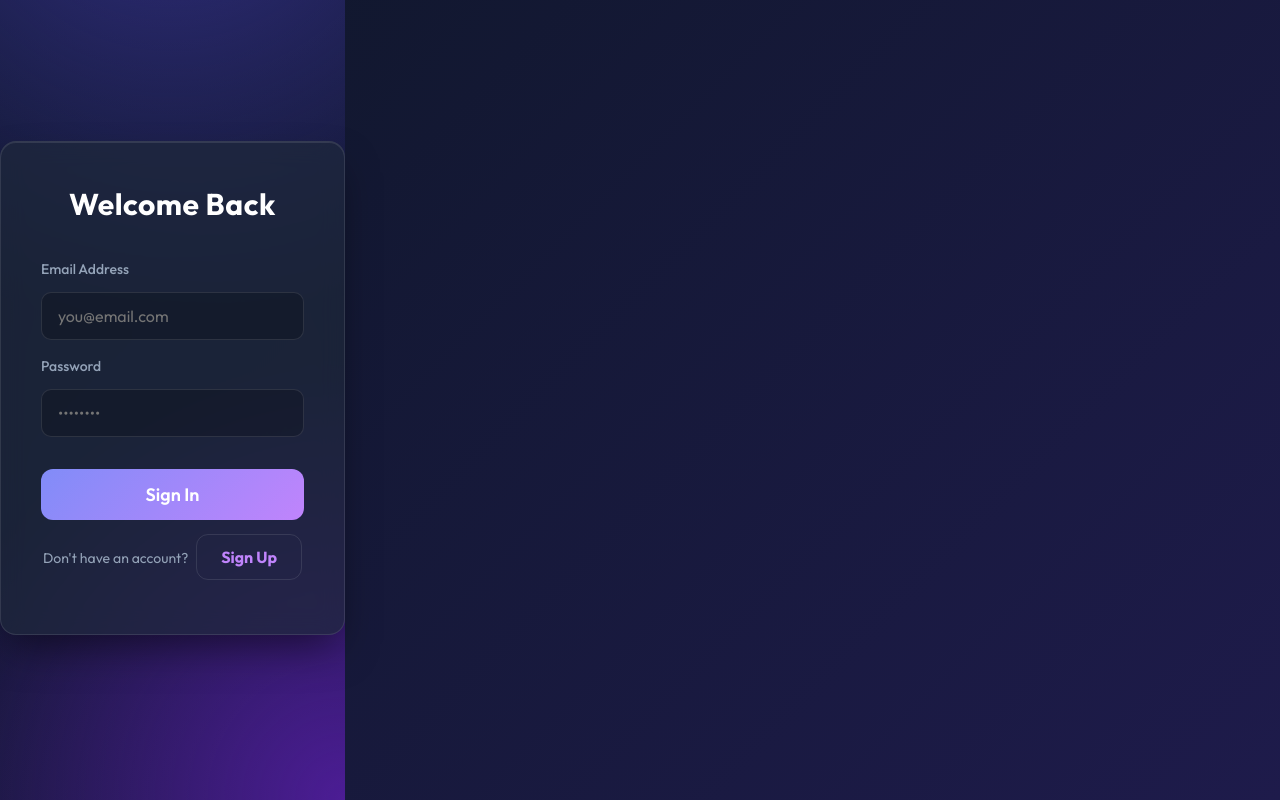
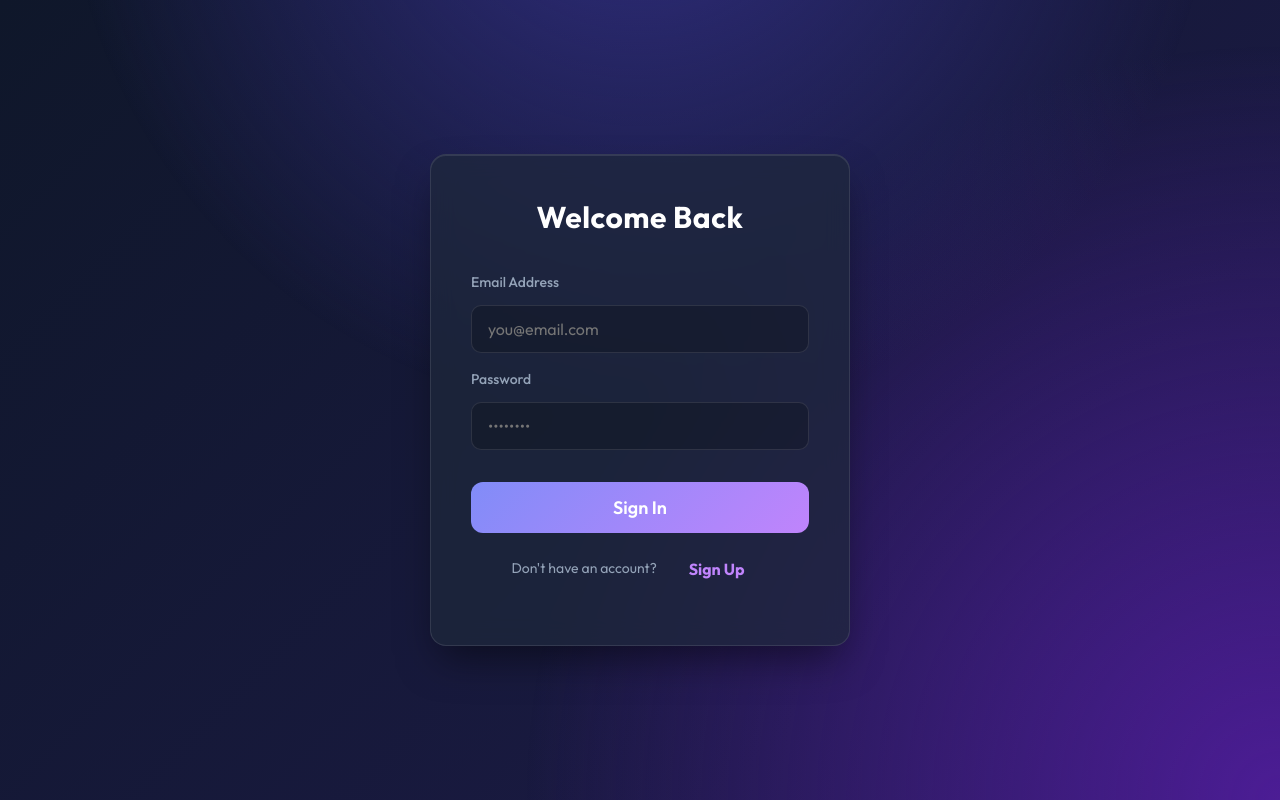
Before and after one commit to Neha-Sharmaaa/SESDproject, a React (Vite) app in the folder frontend/: page /login in a window 1280 px wide. Built offline with nearby package versions, Linux system fonts and the light colour scheme; the HTML template or start-up script is replaced by a standard one.

Commit message:
style: refactor login page layout with new auth container styles and wrapper structure

```diff
--- a/frontend/src/index.css
+++ b/frontend/src/index.css
@@ -226,7 +226,9 @@ nav {
 .text-green-700 { color: #10b981; }
 .text-orange-600 { color: #f59e0b; }
 
-.bg-transparent { background-color: transparent; }
+.bg-transparent { background-color: transparent !important; }
+.border-none { border: none !important; }
+
 .bg-indigo-600 { background-color: var(--primary); }
 .bg-indigo-700 { background-color: var(--primary-hover); }
 .bg-red-100 { background-color: rgba(239, 68, 68, 0.1); color: #fca5a5; border: 1px solid rgba(239, 68, 68, 0.2); }
@@ -253,5 +255,19 @@ nav {
 .transition { transition: all 0.3s ease; }
 
 .z-10 { z-index: 10; }
-
+.auth-container {
+  position: absolute;
+  top: 0; left: 0; right: 0; bottom: 0;
+  display: flex !important;
+  justify-content: center !important;
+  align-items: center !important;
+  background: radial-gradient(circle at 50% -20%, #312e81 0%, transparent 50%),
+              radial-gradient(circle at 100% 100%, #4c1d95 0%, transparent 50%) !important;
+}
+.auth-wrapper {
+  width: 100%;
+  display: flex;
+  justify-content: center;
+  padding: 1rem;
+}
 .fill-white { fill: var(--bg-dark); }
--- a/frontend/src/pages/Login.tsx
+++ b/frontend/src/pages/Login.tsx
@@ -25,7 +25,8 @@ export default function Login() {
 
   return (
     <div className="auth-container">
-      <div className="card w-full" style={{ maxWidth: '420px', padding: '2.5rem' }}>
+      <div className="auth-wrapper">
+        <div className="card w-full" style={{ maxWidth: '420px', padding: '2.5rem', margin: 0 }}>
           <h2 className="text-3xl font-bold mb-8 text-center" style={{ letterSpacing: '0.5px' }}>
             {isLogin ? 'Welcome Back' : 'Create Account'}
           </h2>
@@ -70,7 +71,7 @@ export default function Login() {
             </button>
           </form>
 
-        <p className="mt-8 text-center text-sm text-gray">
+          <p className="mt-8 text-center text-sm text-gray flex justify-center items-center">
             {isLogin ? "Don't have an account?" : "Already have an account?"}
             <button
               type="button"
@@ -83,5 +84,6 @@ export default function Login() {
           </p>
         </div>
       </div>
+    </div>
   );
 }
```
Lines whose indentation alone changed are shown as unchanged.
